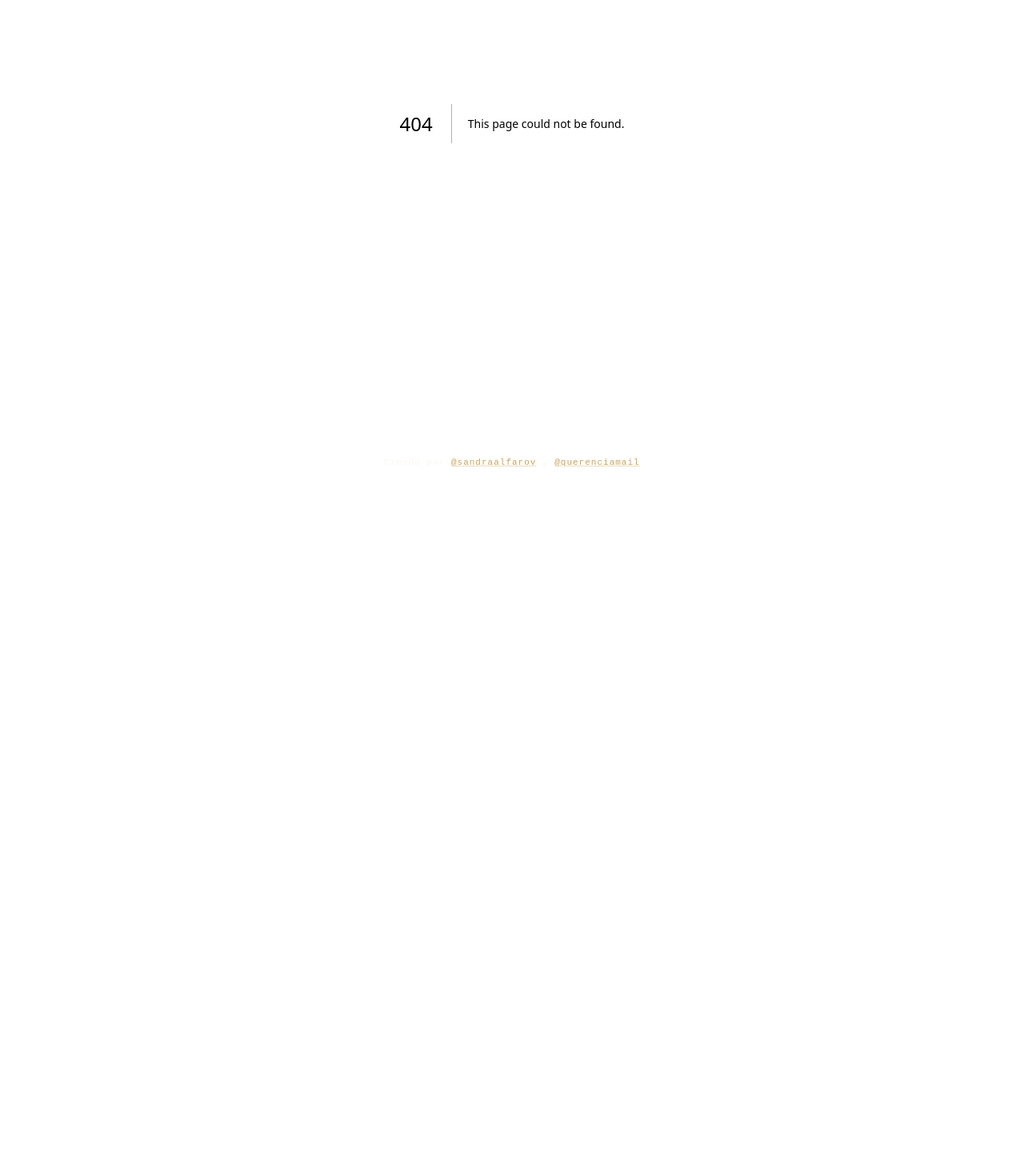
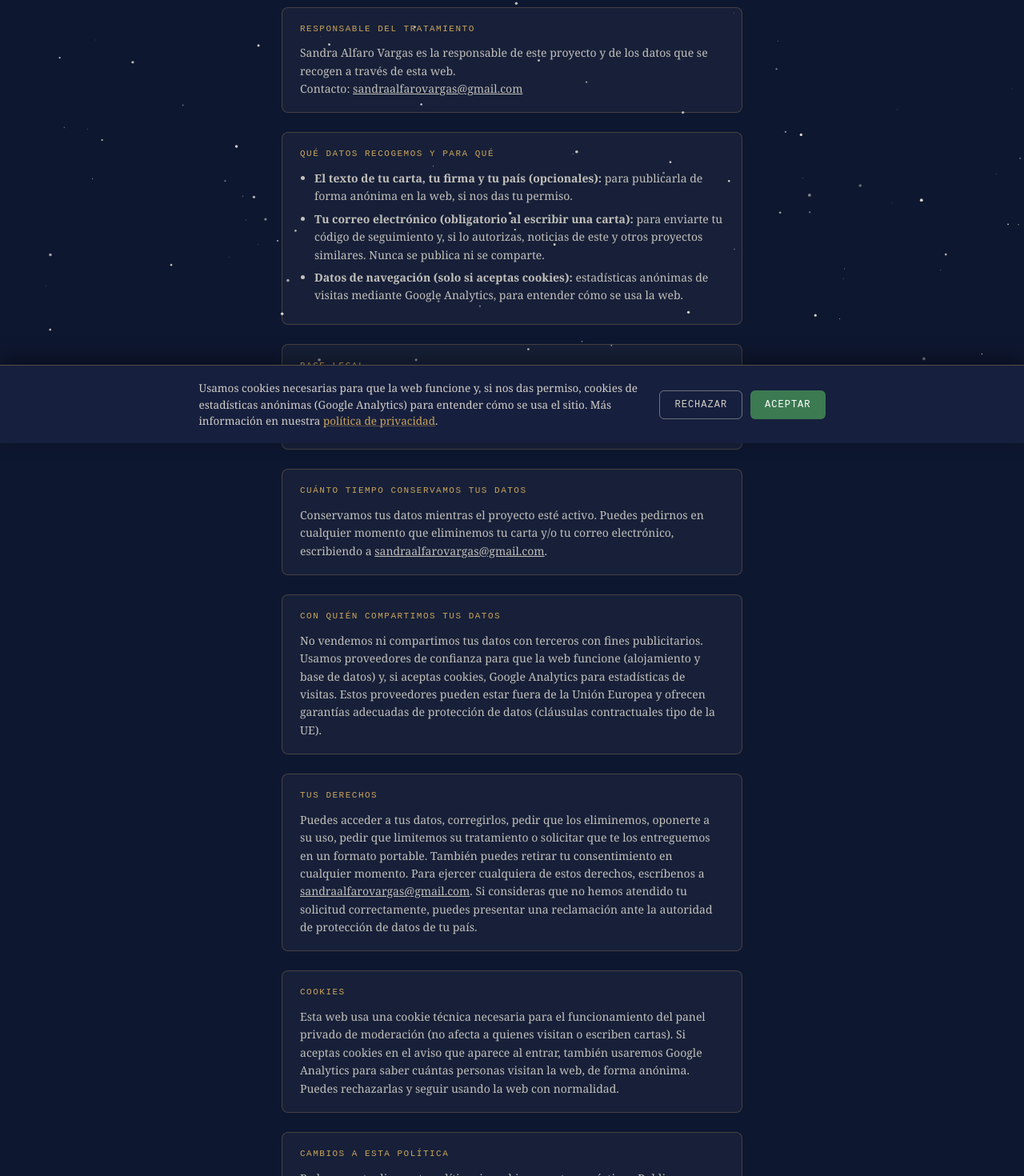
Before and after one commit to sandraalfarovargas/cartas-venezuela, a Next.js app: page /privacidad in a window 1280 px wide. Before the commit this address had no page. Shown: the part 246-1716 px from the top of the page at 80% size. Before the commit the page ends 856 px from the top, so only its background shows below. Built offline with nearby package versions, Linux system fonts and the light colour scheme; no server answers.

Commit message:
Añadir política de privacidad, banner de cookies y Google Analytics condicionado a consentimiento

```diff
--- /dev/null
+++ b/app/components/CookieConsent.js
@@ -0,0 +1,76 @@
+"use client";
+
+import { useEffect, useState } from "react";
+import Link from "next/link";
+import Script from "next/script";
+
+const CONSENT_KEY = "cv_cookie_consent"; // "aceptado" | "rechazado"
+const GA_ID = process.env.NEXT_PUBLIC_GA_ID;
+
+export default function CookieConsent() {
+  const [consent, setConsent] = useState(null); // null = todavía no sabemos
+  const [showBanner, setShowBanner] = useState(false);
+
+  useEffect(() => {
+    const saved = typeof window !== "undefined" ? localStorage.getItem(CONSENT_KEY) : null;
+    if (saved === "aceptado" || saved === "rechazado") {
+      setConsent(saved);
+      setShowBanner(false);
+    } else {
+      setConsent(null);
+      setShowBanner(true);
+    }
+  }, []);
+
+  function aceptar() {
+    localStorage.setItem(CONSENT_KEY, "aceptado");
+    setConsent("aceptado");
+    setShowBanner(false);
+  }
+
+  function rechazar() {
+    localStorage.setItem(CONSENT_KEY, "rechazado");
+    setConsent("rechazado");
+    setShowBanner(false);
+  }
+
+  return (
+    <>
+      {consent === "aceptado" && GA_ID && (
+        <>
+          <Script
+            src={`https://www.googletagmanager.com/gtag/js?id=${GA_ID}`}
+            strategy="afterInteractive"
+          />
+          <Script id="ga-init" strategy="afterInteractive">
+            {`
+              window.dataLayer = window.dataLayer || [];
+              function gtag(){dataLayer.push(arguments);}
+              gtag('js', new Date());
+              gtag('config', '${GA_ID}', { anonymize_ip: true });
+            `}
+          </Script>
+        </>
+      )}
+
+      {showBanner && (
+        <div className="cookie-banner">
+          <div className="cookie-banner-text">
+            Usamos cookies necesarias para que la web funcione y, si nos das
+            permiso, cookies de estadísticas anónimas (Google Analytics) para
+            entender cómo se usa el sitio. Más información en nuestra{" "}
+            <Link href="/privacidad">política de privacidad</Link>.
+          </div>
+          <div className="cookie-banner-actions">
+            <button className="cookie-btn reject" onClick={rechazar}>
+              RECHAZAR
+            </button>
+            <button className="cookie-btn accept" onClick={aceptar}>
+              ACEPTAR
+            </button>
+          </div>
+        </div>
+      )}
+    </>
+  );
+}
--- a/app/components/SiteFooter.js
+++ b/app/components/SiteFooter.js
@@ -1,3 +1,5 @@
+import Link from "next/link";
+
 export default function SiteFooter() {
   return (
     <div className="site-footer">
@@ -17,6 +19,8 @@ export default function SiteFooter() {
       >
         @querenciamail
       </a>
+      <br />
+      <Link href="/privacidad">Política de privacidad</Link>
     </div>
   );
 }
--- a/app/globals.css
+++ b/app/globals.css
@@ -91,3 +91,24 @@ a { color: inherit; }
 .mod-login { max-width:340px; margin:60px auto; background:#F6EFDD; border-radius:6px; padding:34px 28px; text-align:center; }
 .mod-login input { width:100%; margin-top:16px; padding:12px; border-radius:6px; border:1px solid #cdbf9e; font-size:15px; }
 .mod-login button { margin-top:16px; width:100%; }
+
+/* =========================================================================
+   Aviso de cookies
+   ========================================================================= */
+.cookie-banner {
+  position:fixed; left:0; right:0; bottom:0; z-index:50;
+  background:#161f3d; border-top:1px solid rgba(203,164,91,.35);
+  padding:18px 22px; display:flex; flex-wrap:wrap; align-items:center; justify-content:center;
+  gap:16px; box-shadow:0 -8px 24px rgba(0,0,0,.35);
+}
+.cookie-banner-text {
+  color:rgba(243,237,224,.85); font-size:13.5px; line-height:1.5; max-width:560px; flex:1 1 320px;
+}
+.cookie-banner-text a { color:#CBA45B; text-decoration:underline; text-decoration-color:rgba(203,164,91,.4); }
+.cookie-banner-actions { display:flex; gap:10px; flex-shrink:0; }
+.cookie-btn {
+  border:none; border-radius:6px; padding:10px 18px; font-family:'Courier New',monospace;
+  letter-spacing:1px; font-size:12px; cursor:pointer;
+}
+.cookie-btn.accept { background:#3c7a52; color:#fff; }
+.cookie-btn.reject { background:none; border:1px solid rgba(243,237,224,.4); color:rgba(243,237,224,.85); }
--- a/app/layout.js
+++ b/app/layout.js
@@ -1,5 +1,6 @@
 import "./globals.css";
 import SiteFooter from "./components/SiteFooter";
+import CookieConsent from "./components/CookieConsent";
 
 export const metadata = {
   metadataBase: new URL("https://cartasparavenezuela.com"),
@@ -26,6 +27,7 @@ export default function RootLayout({ children }) {
       <body>
         {children}
         <SiteFooter />
+        <CookieConsent />
       </body>
     </html>
   );
--- /dev/null
+++ b/app/privacidad/page.js
@@ -0,0 +1,124 @@
+import Link from "next/link";
+import StarsBackground from "../components/StarsBackground";
+
+export const metadata = {
+  title: "Política de privacidad — Cartas para Venezuela",
+};
+
+export default function Privacidad() {
+  return (
+    <div className="page-shell">
+      <StarsBackground />
+      <div className="page-eyebrow">CARTAS PARA VENEZUELA</div>
+      <div className="page-title">Política de privacidad</div>
+      <div className="page-sub">
+        Aquí explicamos, en lenguaje sencillo, qué datos recogemos, para qué
+        los usamos y qué derechos tienes sobre ellos, conforme al Reglamento
+        General de Protección de Datos (RGPD) de la Unión Europea.
+      </div>
+
+      <div className="cv-guidelines" style={{ textAlign: "left", maxWidth: 620 }}>
+        <div className="cv-guidelines-title">RESPONSABLE DEL TRATAMIENTO</div>
+        <p>
+          Sandra Alfaro Vargas es la responsable de este proyecto y de los
+          datos que se recogen a través de esta web.
+          <br />
+          Contacto: <a href="mailto:sandraalfarovargas@gmail.com">sandraalfarovargas@gmail.com</a>
+        </p>
+      </div>
+
+      <div className="cv-guidelines" style={{ textAlign: "left", maxWidth: 620 }}>
+        <div className="cv-guidelines-title">QUÉ DATOS RECOGEMOS Y PARA QUÉ</div>
+        <ul>
+          <li>
+            <strong>El texto de tu carta, tu firma y tu país (opcionales):</strong>{" "}
+            para publicarla de forma anónima en la web, si nos das tu permiso.
+          </li>
+          <li>
+            <strong>Tu correo electrónico (obligatorio al escribir una carta):</strong>{" "}
+            para enviarte tu código de seguimiento y, si lo autorizas,
+            noticias de este y otros proyectos similares. Nunca se publica ni
+            se comparte.
+          </li>
+          <li>
+            <strong>Datos de navegación (solo si aceptas cookies):</strong>{" "}
+            estadísticas anónimas de visitas mediante Google Analytics, para
+            entender cómo se usa la web.
+          </li>
+        </ul>
+      </div>
+
+      <div className="cv-guidelines" style={{ textAlign: "left", maxWidth: 620 }}>
+        <div className="cv-guidelines-title">BASE LEGAL</div>
+        <p>
+          Tratamos tus datos con tu consentimiento expreso, que nos das al
+          marcar las casillas correspondientes al enviar tu carta o al
+          aceptar las cookies de este sitio. Puedes retirar tu consentimiento
+          en cualquier momento.
+        </p>
+      </div>
+
+      <div className="cv-guidelines" style={{ textAlign: "left", maxWidth: 620 }}>
+        <div className="cv-guidelines-title">CUÁNTO TIEMPO CONSERVAMOS TUS DATOS</div>
+        <p>
+          Conservamos tus datos mientras el proyecto esté activo. Puedes
+          pedirnos en cualquier momento que eliminemos tu carta y/o tu correo
+          electrónico, escribiendo a{" "}
+          <a href="mailto:sandraalfarovargas@gmail.com">sandraalfarovargas@gmail.com</a>.
+        </p>
+      </div>
+
+      <div className="cv-guidelines" style={{ textAlign: "left", maxWidth: 620 }}>
+        <div className="cv-guidelines-title">CON QUIÉN COMPARTIMOS TUS DATOS</div>
+        <p>
+          No vendemos ni compartimos tus datos con terceros con fines
+          publicitarios. Usamos proveedores de confianza para que la web
+          funcione (alojamiento y base de datos) y, si aceptas cookies,
+          Google Analytics para estadísticas de visitas. Estos proveedores
+          pueden estar fuera de la Unión Europea y ofrecen garantías
+          adecuadas de protección de datos (cláusulas contractuales tipo de
+          la UE).
+        </p>
+      </div>
+
+      <div className="cv-guidelines" style={{ textAlign: "left", maxWidth: 620 }}>
+        <div className="cv-guidelines-title">TUS DERECHOS</div>
+        <p>
+          Puedes acceder a tus datos, corregirlos, pedir que los eliminemos,
+          oponerte a su uso, pedir que limitemos su tratamiento o solicitar
+          que te los entreguemos en un formato portable. También puedes
+          retirar tu consentimiento en cualquier momento. Para ejercer
+          cualquiera de estos derechos, escríbenos a{" "}
+          <a href="mailto:sandraalfarovargas@gmail.com">sandraalfarovargas@gmail.com</a>.
+          Si consideras que no hemos atendido tu solicitud correctamente,
+          puedes presentar una reclamación ante la autoridad de protección de
+          datos de tu país.
+        </p>
+      </div>
+
+      <div className="cv-guidelines" style={{ textAlign: "left", maxWidth: 620 }}>
+        <div className="cv-guidelines-title">COOKIES</div>
+        <p>
+          Esta web usa una cookie técnica necesaria para el funcionamiento
+          del panel privado de moderación (no afecta a quienes visitan o
+          escriben cartas). Si aceptas cookies en el aviso que aparece al
+          entrar, también usaremos Google Analytics para saber cuántas
+          personas visitan la web, de forma anónima. Puedes rechazarlas y
+          seguir usando la web con normalidad.
+        </p>
+      </div>
+
+      <div className="cv-guidelines" style={{ textAlign: "left", maxWidth: 620 }}>
+        <div className="cv-guidelines-title">CAMBIOS A ESTA POLÍTICA</div>
+        <p>
+          Podemos actualizar esta política si cambian nuestras prácticas.
+          Publicaremos cualquier cambio en esta misma página.
+        </p>
+      </div>
+
+      <div className="footerlink">
+        <Link href="/">Volver al inicio →</Link>
+      </div>
+    </div>
+  );
+}
```
